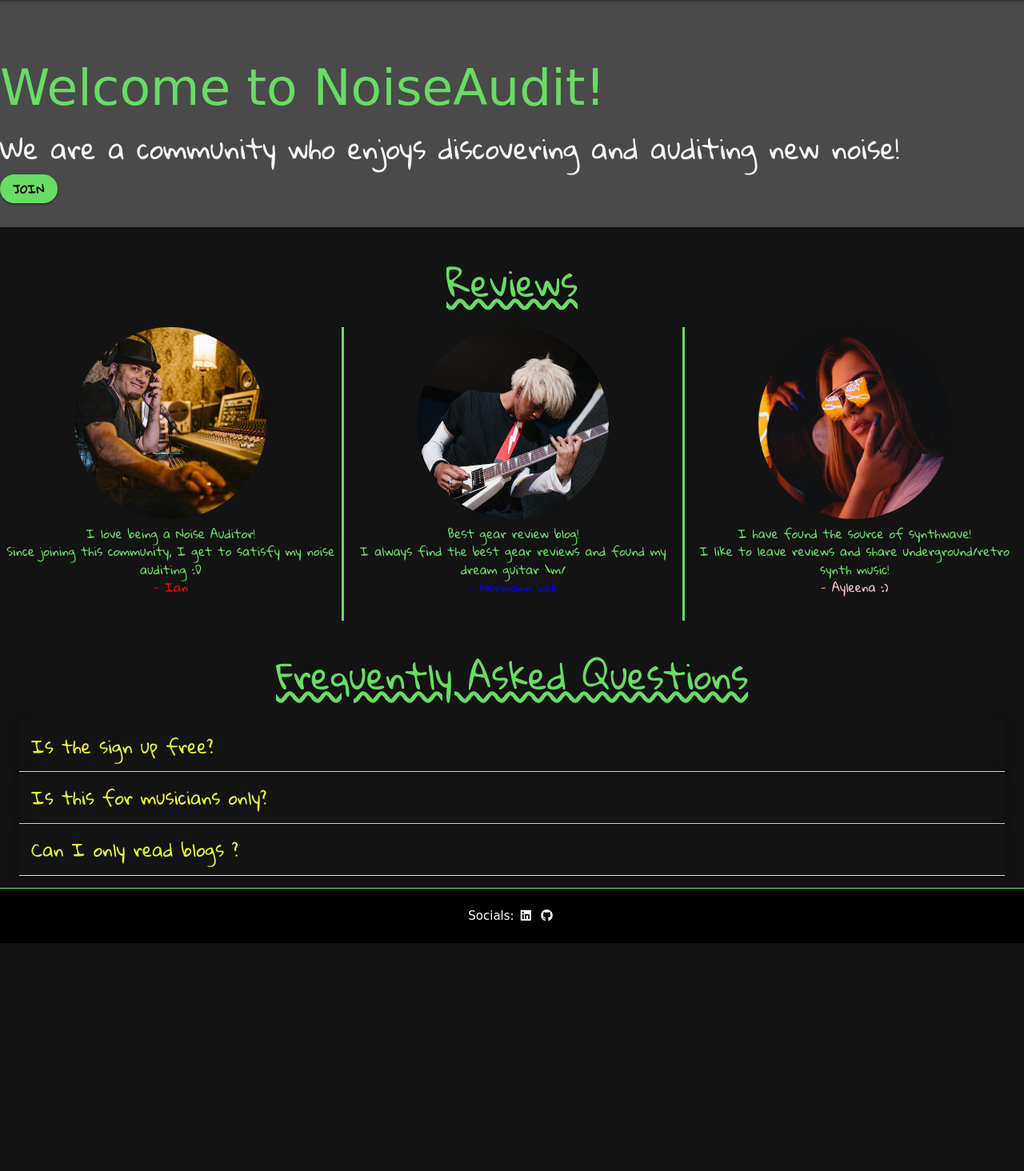
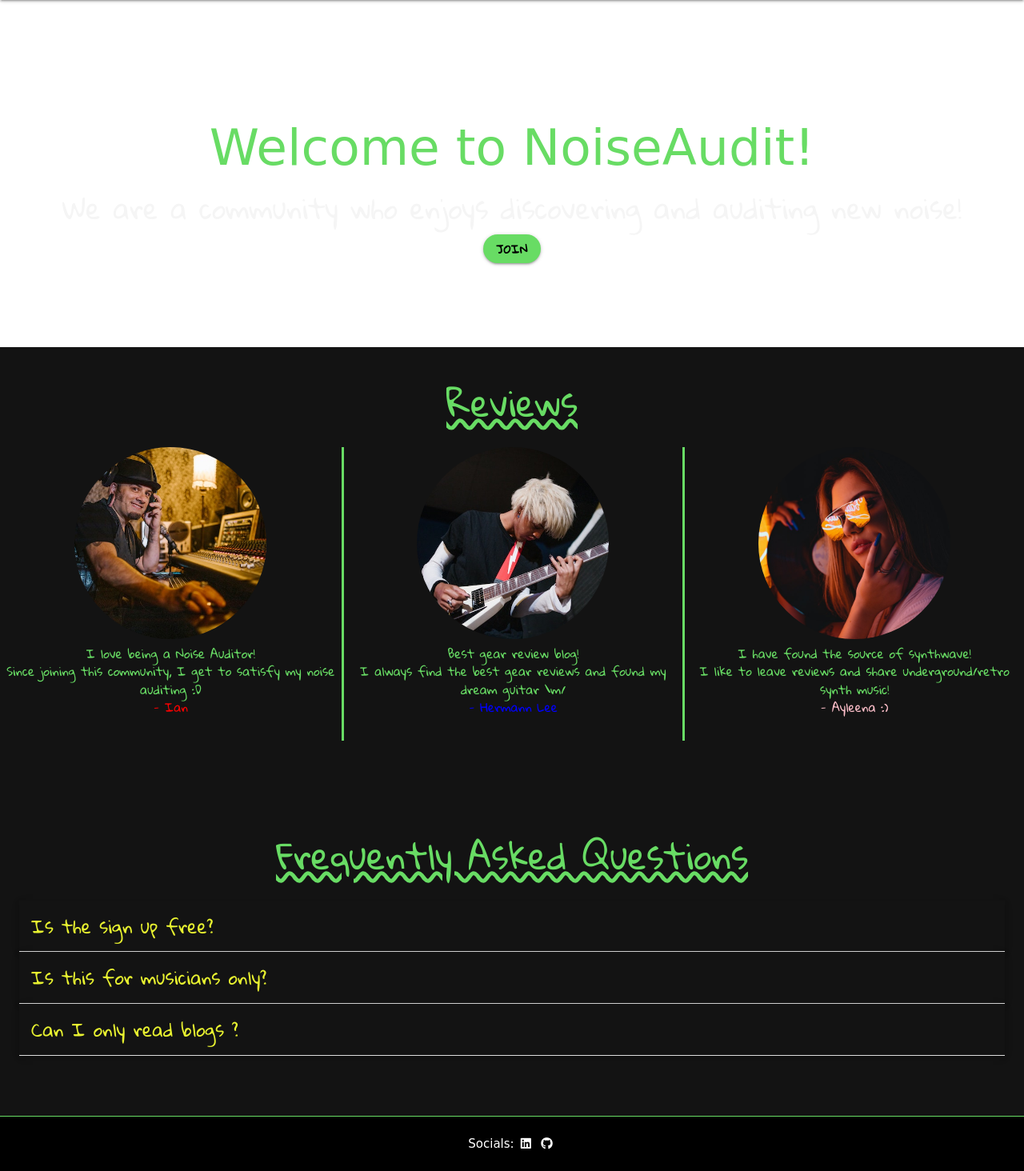
Before and after one commit to PSebastian96/pjt3-NoiseAudit, a Flask app: page / in a window 1280 px wide. Shown: the part 64-1528 px from the top of the page at 80% size. Before the commit the page ends 1243 px from the top, so only its background shows below. Run offline with Flask 3, Linux system fonts and the light colour scheme; some libraries are stand-ins or nearby versions; some web fonts are replaced.

Commit message:
code cleaning

```diff
--- a/static/css/style.css
+++ b/static/css/style.css
@@ -81,11 +81,12 @@ footer i:hover {
 
 .txt-position {
     margin: 0;
+    text-align: center;
 }
 
 .hero-txt {
 margin: 0;
-padding-top: 5rem;
+padding-top: 10rem;
 font-family: 'Rubik Distressed', cursive;
 color:#68dc64;
 }
@@ -100,10 +101,6 @@ h4 i {
     font-size: 1.5rem;
 }
 
-.box-bg {
-    background-color: rgb(75, 74, 75);
-}
-
 .section-title-box {
     background-color: rgb(19, 19, 19);
     padding: 1rem;
@@ -111,6 +108,7 @@ h4 i {
 
 .row {
     margin: 0;
+    padding-bottom: 5rem;
 }
 
 .row .col {
@@ -127,6 +125,7 @@ h4 i {
     text-decoration: underline wavy 0.3rem;
     color: #68dc64;
 }
+
 /* Reviews */
 .rev-txt {
     font-family: 'Gloria Hallelujah', cursive;
@@ -194,6 +193,10 @@ h4 i {
     margin:0;
 }
 
+.collapsible {
+    padding-bottom: 5rem;
+}
+
 /* Responsivness */
 
 @media screen and (max-width: 600px){
--- a/templates/index.html
+++ b/templates/index.html
@@ -46,6 +46,7 @@
         </div>
         </div>
     </div>
+
 <!-- F.A.Q section -->
 <div class="col s1 m1 l1 section-title-box">
     <h3 class="section-title hide-on-small-only">Frequently Asked Questions</h3>
```
